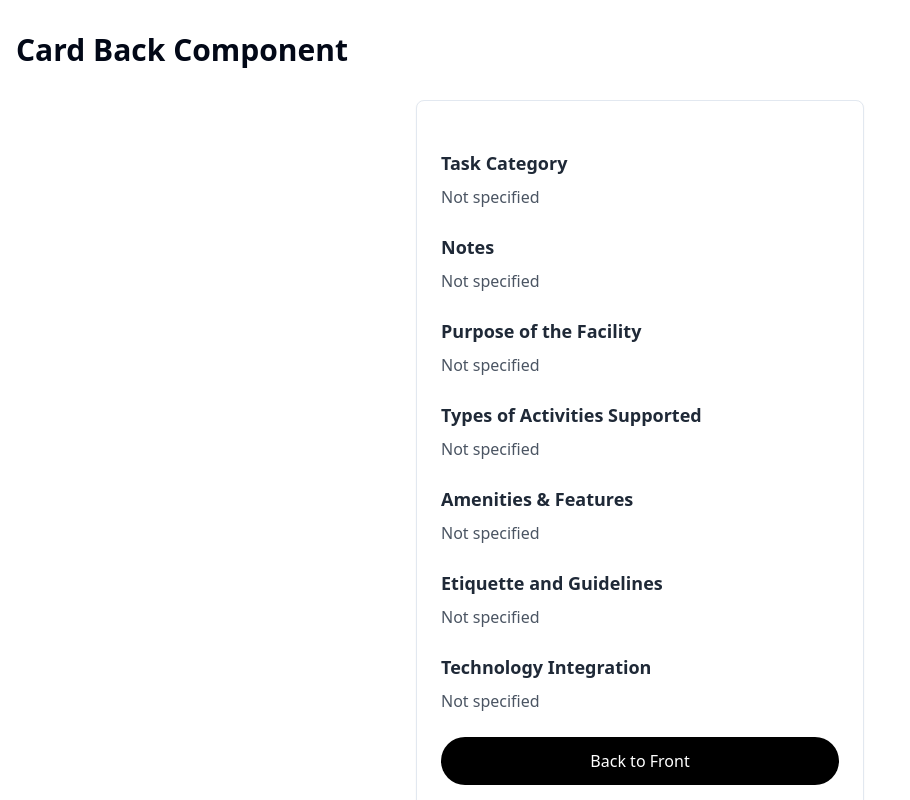
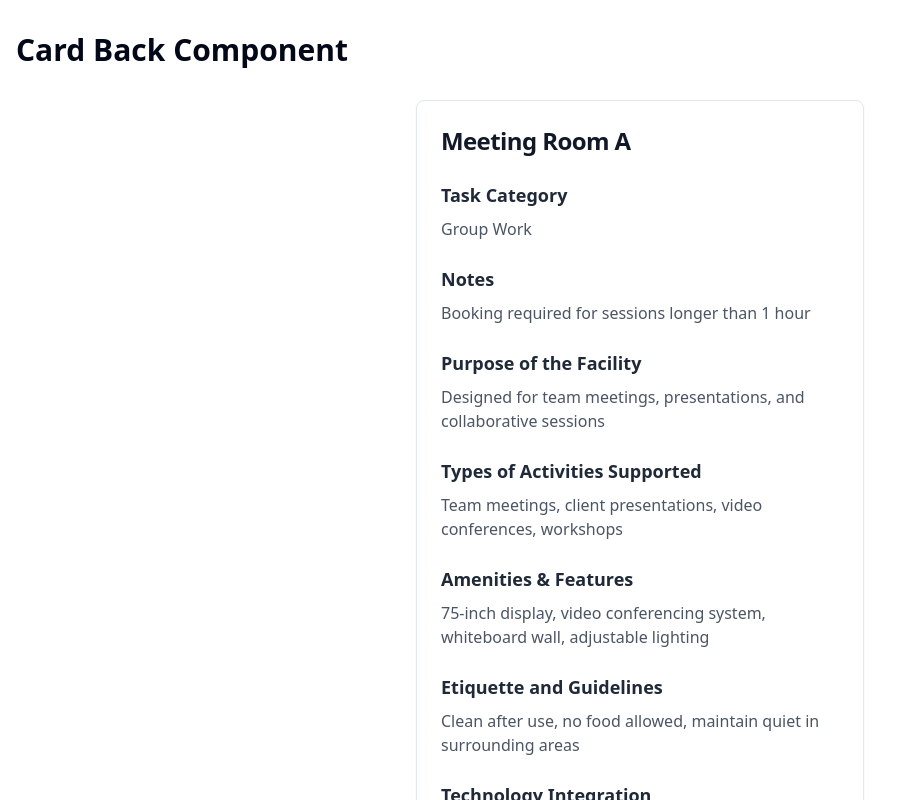
Before and after one commit to HelgiHreinnH/aplacetowork, a React (Vite) app: page /card-back in a window 1280 px wide. Shown: the top 800 px of the page, without its empty margins (0-910 px from the left). Built offline with nearby package versions, Linux system fonts and the light colour scheme.

Commit message:
Fix type errors in Card components
Updated Card, CardFront, and CardBack components to include missing properties in their respective props. Resolved TypeScript errors related to required properties to ensure correct type adherence in the project.
[skip gpt_engineer]

```diff
--- a/src/components/Card.tsx
+++ b/src/components/Card.tsx
@@ -2,20 +2,26 @@ import React, { useState } from 'react';
 import { motion } from 'framer-motion';
 import CardFront from './CardFront';
 import CardBack from './CardBack';
+import type { Database } from '@/integrations/supabase/types';
 
-interface CardProps {
-  facility: string;
-  subtitle: string;
-  description: string;
-  taskCategory: string;
-  sqmApprox: string;
-  usersApprox: string;
-  notes: string;
-  purpose: string;
-  activities: string;
-  amenities: string;
-  etiquette: string;
-  technology: string;
+type Facility = Database['public']['Tables']['Facilities']['Row'];
+
+interface CardProps extends Pick<
+  Facility,
+  | 'Facility'
+  | 'Subtitle'
+  | 'Description'
+  | 'Task Category'
+  | 'Approx. Square Meters'
+  | 'Approx. Users'
+  | 'Notes'
+  | 'Purpose of the Facility'
+  | 'Types of Activities Supported'
+  | 'Amenities & Features'
+  | 'Etiquette and Guidelines'
+  | 'Technology Integration'
+> {
+  imageId?: string;
 }
 
 const Card: React.FC<CardProps> = (props) => {
--- a/src/pages/CardBackPage.tsx
+++ b/src/pages/CardBackPage.tsx
@@ -1,24 +1,24 @@
 import React from 'react';
 import CardBack from '@/components/CardBack';
+import type { Database } from '@/integrations/supabase/types';
 
 const CardBackPage = () => {
-  const sampleData = {
-    facility: "Meeting Room A",
-    taskCategory: "Group Work",
-    notes: "Booking required for sessions longer than 1 hour",
-    purpose: "Designed for team meetings, presentations, and collaborative sessions",
-    activities: "Team meetings, client presentations, video conferences, workshops",
-    amenities: "75-inch display, video conferencing system, whiteboard wall, adjustable lighting",
-    etiquette: "Clean after use, no food allowed, maintain quiet in surrounding areas",
-    technology: "Built-in AV system, wireless presentation capabilities, high-speed internet",
-    onFlip: () => console.log("Flip clicked")
+  const sampleData: Partial<Database['public']['Tables']['Facilities']['Row']> = {
+    "Facility": "Meeting Room A",
+    "Task Category": "Group Work",
+    "Notes": "Booking required for sessions longer than 1 hour",
+    "Purpose of the Facility": "Designed for team meetings, presentations, and collaborative sessions",
+    "Types of Activities Supported": "Team meetings, client presentations, video conferences, workshops",
+    "Amenities & Features": "75-inch display, video conferencing system, whiteboard wall, adjustable lighting",
+    "Etiquette and Guidelines": "Clean after use, no food allowed, maintain quiet in surrounding areas",
+    "Technology Integration": "Built-in AV system, wireless presentation capabilities, high-speed internet"
   };
 
   return (
     <div className="container mx-auto py-8 px-4">
       <h1 className="text-3xl font-bold mb-8">Card Back Component</h1>
       <div className="max-w-md mx-auto">
-        <CardBack {...sampleData} />
+        <CardBack {...sampleData} onFlip={() => console.log("Flip clicked")} />
       </div>
     </div>
   );
--- a/src/pages/CardFrontPage.tsx
+++ b/src/pages/CardFrontPage.tsx
@@ -1,23 +1,26 @@
 import React from 'react';
 import CardFront from '@/components/CardFront';
+import type { Database } from '@/integrations/supabase/types';
 
 const CardFrontPage = () => {
-  const sampleData = {
-    facility: "Meeting Room A",
-    subtitle: "Collaborative Space",
-    description: "A modern meeting room designed for team collaboration and presentations",
-    taskCategory: "Group Work",
-    sqmApprox: "30",
-    usersApprox: "8-12",
-    imageId: "photo-1486312338219-ce68d2c6f44d", // Different image for variety
-    onFlip: () => console.log("Flip clicked")
+  const sampleData: Partial<Database['public']['Tables']['Facilities']['Row']> = {
+    "Facility": "Meeting Room A",
+    "Subtitle": "Collaborative Space",
+    "Description": "A modern meeting room designed for team collaboration and presentations",
+    "Task Category": "Group Work",
+    "Approx. Square Meters": "30",
+    "Approx. Users": "8-12"
   };
 
   return (
     <div className="container mx-auto py-8 px-4">
       <h1 className="text-3xl font-bold mb-8">Card Front Component</h1>
       <div className="max-w-md mx-auto">
-        <CardFront {...sampleData} />
+        <CardFront
+          {...sampleData}
+          imageId="photo-1486312338219-ce68d2c6f44d"
+          onFlip={() => console.log("Flip clicked")}
+        />
       </div>
     </div>
   );
```
